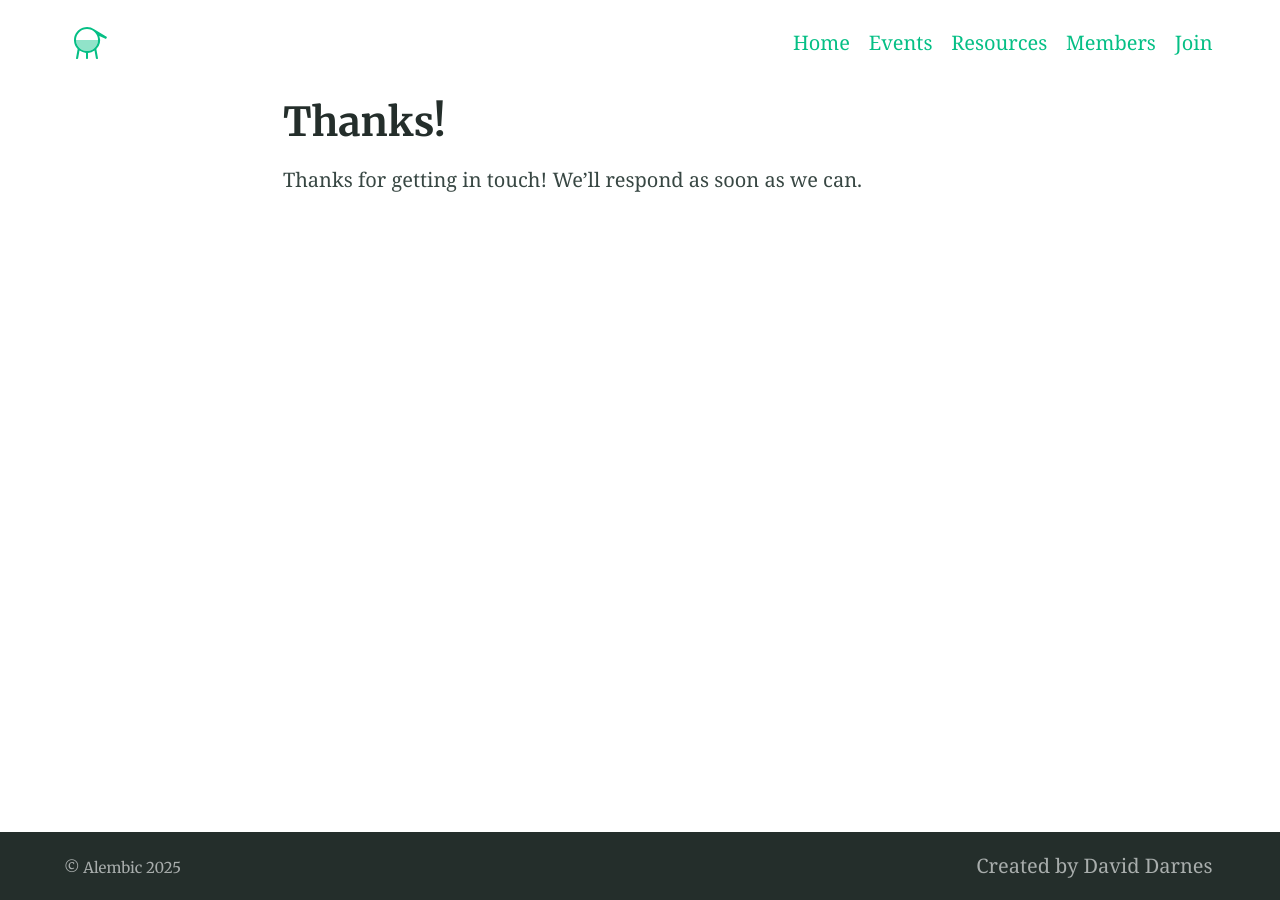
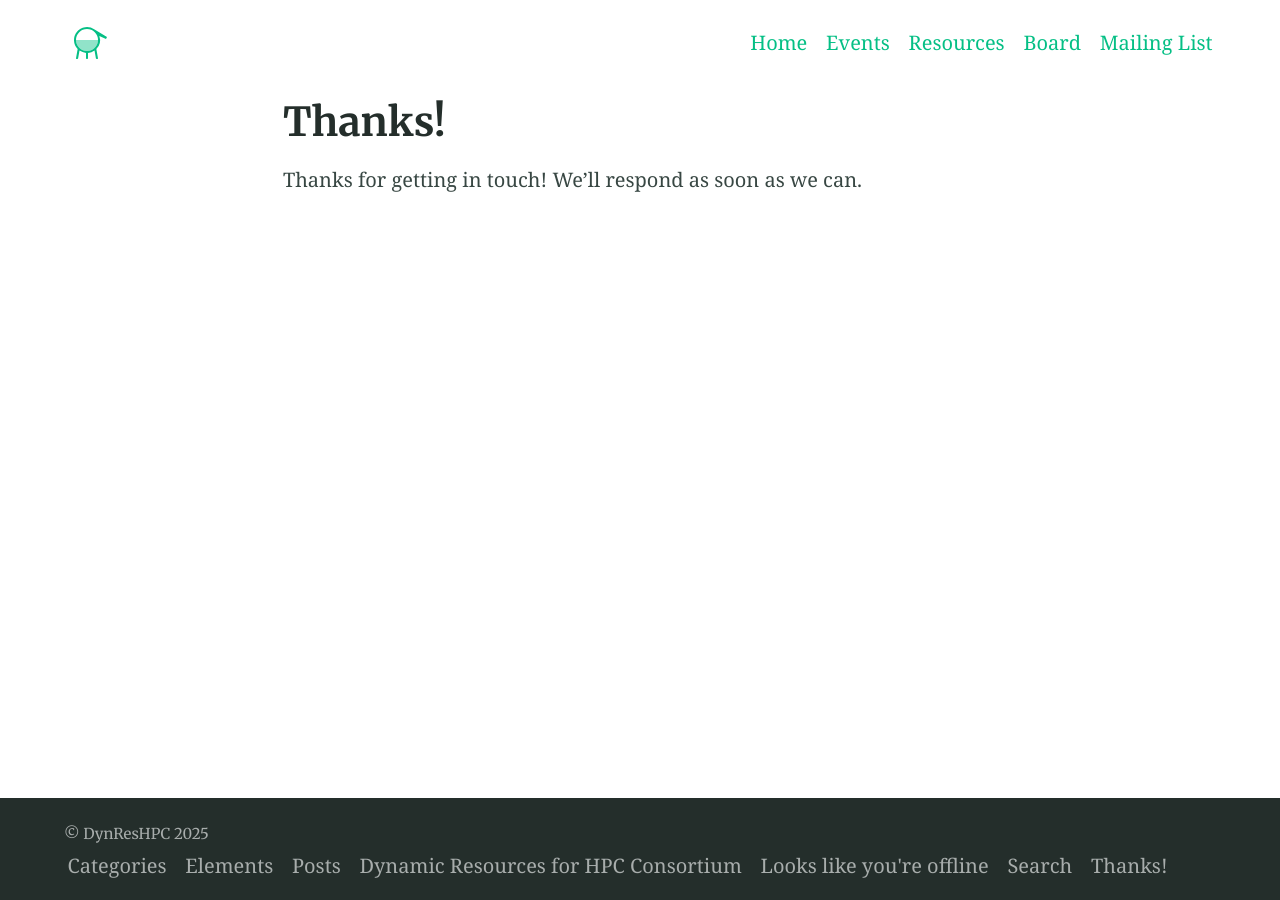
Before and after one commit to dynreshpc/dynreshpc.github.io, a Jekyll site: the page built from thanks.md, in a window 1280 px wide. Built offline with Jekyll 4.4.1, drawn with Linux system fonts in a browser that asks for light colours.

```diff
--- a/_config.yml
+++ b/_config.yml
@@ -92,14 +92,14 @@ defaults:
 
 # 7. Site settings
 encoding: utf-8 # Make sure the encoding is right
-lang: en-GB # Set the site language
-title: "Alembic" # Site name or title, also used in jekyll-seo-tag
+lang: en-US # Set the site language
+title: "DynResHPC" # Site name or title, also used in jekyll-seo-tag
 logo: "/assets/logos/logo.svg" # Site logo, also used in jekyll-seo-tag
-description: "Alembic is a starting point for Jekyll projects. Rather than starting from scratch, this boilerplate is designed to get the ball rolling immediately" # Site description and default description, also used in jekyll-seo-tag
-url: "https://alembic.darn.es" # Site url, also used in jekyll-seo-tag
+description: "The Dynamic Resources for HPC Consortium is a collaborative group focused on advancing dynamic resource management, malleable applications, and adaptive scheduling in High-Performance Computing (HPC) systems." # Site description and default description, also used in jekyll-seo-tag
+url: "https://dynreshpc.github.io" # Site url, also used in jekyll-seo-tag
 baseurl: ""
-repo: "https://github.com/daviddarnes/alembic"
-email: "me@daviddarnes.com"
+repo: "https://github.com/dynreshpc/dynreshpc.github.io"
+email: "sergio.iserte@bsc.es"
 # disqus: "alembic-1" # Blog post comments, uncomment the option and set the site ID from your Disqus account
 # date_format: "%-d %B %Y" # Blog post date formatting using placeholder formatting
 # google_analytics: ""
@@ -127,23 +127,23 @@ navigation_header:
   url: /elements/
 - title: Resources
   url: /blog/
-- title: Members
-  url: /categories/
-- title: Join
+#- title: Members
+#  url: /categories/
+- title: Board
   url: /search/
-#- title: Fork Alembic
-#  url: https://github.com/daviddarnes/alembic
+- title: Mailing List
+  url: https://groups.google.com/u/0/g/dynres
 
 navigation_footer:
-- title: Created by David Darnes
-  url: https://darn.es
+#- title: Created by David Darnes
+#  url: https://darn.es
 
 social_links: # Appears in sidebar. Set the urls then uncomment and comment out as desired
-  Twitter: https://twitter.com/DavidDarnes
-  LinkedIn: https://www.linkedin.com/in/daviddarnes
-  GitHub: https://github.com/daviddarnes
-  link: https://darn.es
-  RSS: /feed.xml
+#  Twitter: https://twitter.com/DavidDarnes
+#  LinkedIn: https://www.linkedin.com/in/daviddarnes
+#  GitHub: https://github.com/daviddarnes
+  link: https://dynreshpc.github.io
+#  RSS: /feed.xml
 
 sharing_links: # Appear at the bottom of single blog posts, add as desired. The value can be 'true' or the desired button colour
   Twitter: "#0d94e7"
```
Also changed, not shown: index.md (+2 -0 lines), 1 other file.
